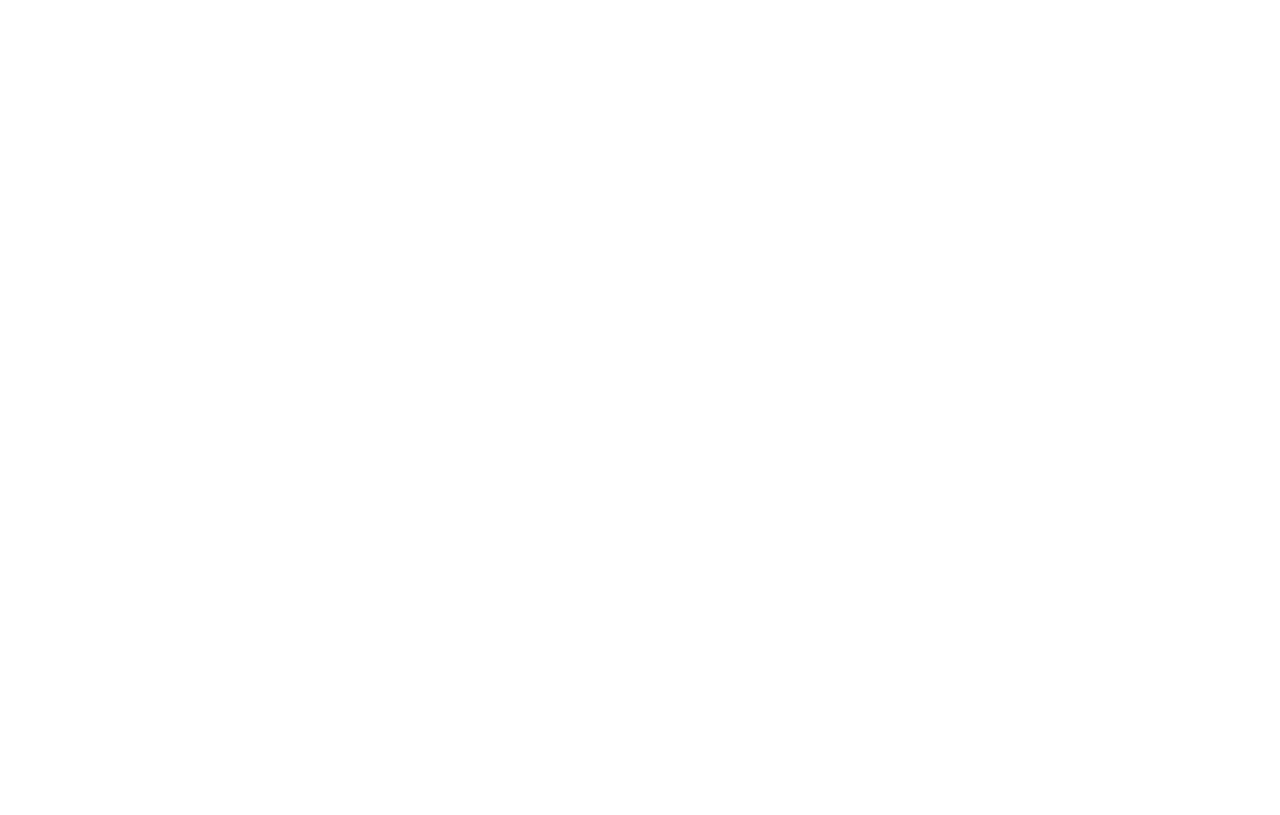
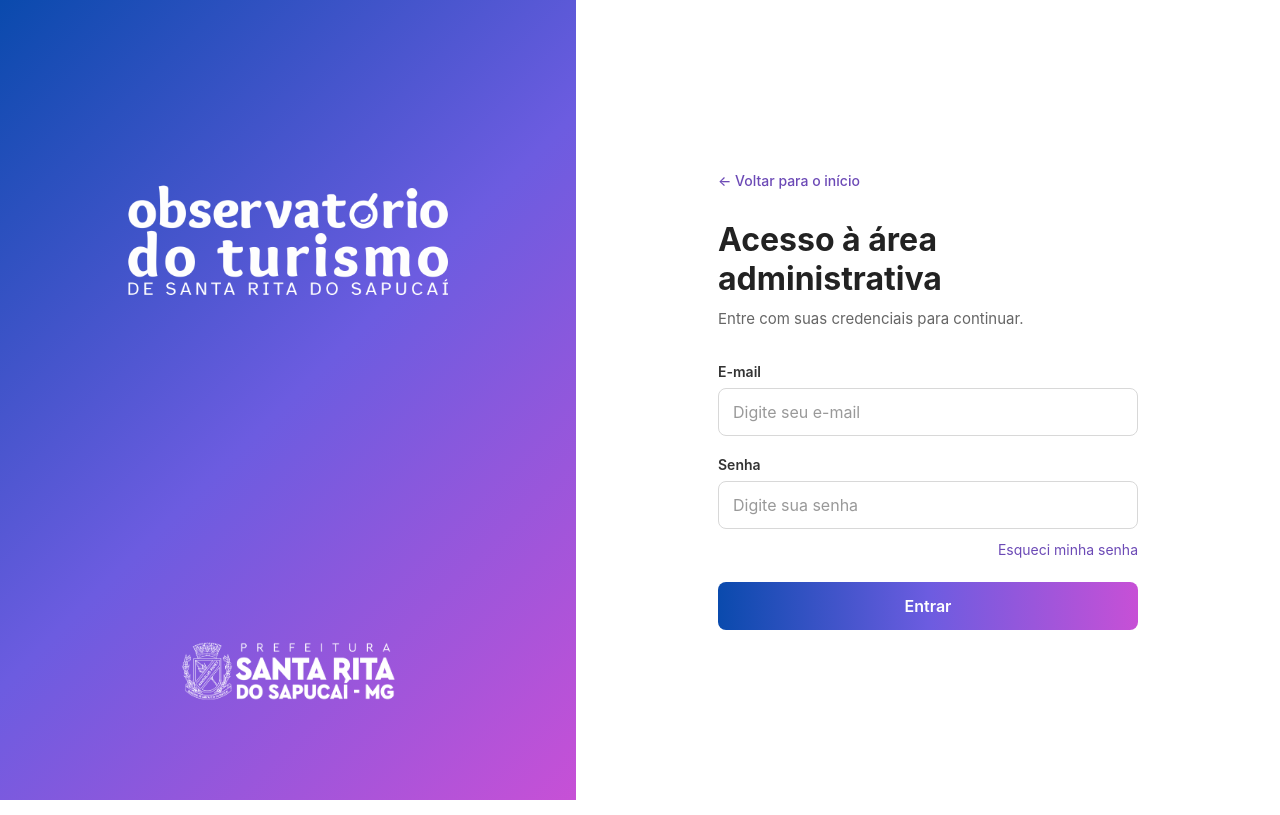
Before and after one commit to GabrielGuimaraes12/observatorio-turismo-srs, a React (Vite) app in the folder frontend/: page /login in a window 1280 px wide. Before the commit this address had no page. Built offline with nearby package versions, Linux system fonts and the light colour scheme.

Commit message:
feat: implement frontend admin login page

```diff
--- a/frontend/index.html
+++ b/frontend/index.html
@@ -4,7 +4,7 @@
     <meta charset="UTF-8" />
     <link rel="icon" type="image/svg+xml" href="/favicon.svg" />
     <meta name="viewport" content="width=device-width, initial-scale=1.0" />
-    <title>frontend</title>
+    <title>Observatório do Turismo</title>
   </head>
   <body>
     <div id="root"></div>
--- a/frontend/src/App.tsx
+++ b/frontend/src/App.tsx
@@ -2,6 +2,7 @@
 import { Home } from './pages/Home/Home';
 import { Dashboard } from './pages/Dashboard/Dashboard';
 import { Reports } from './pages/Reports/Reports';
+import { Login } from './pages/Login/Login';
 
 function App() {
   return (
@@ -10,6 +11,7 @@
         <Route path="/" element={<Home />} />
         <Route path="/indicadores" element={<Dashboard />} />
         <Route path="/relatorios" element={<Reports />} />
+        <Route path="/login" element={<Login />} />
       </Routes>
     </BrowserRouter>
   );
--- a/frontend/src/components/layout/Header.tsx
+++ b/frontend/src/components/layout/Header.tsx
@@ -47,15 +47,10 @@
             Relatórios
           </NavLink>
 
-          <NavLink
-            to="/login"
-            className={({ isActive }) =>
-              `nav-link ${isActive ? 'active' : ''}`
-            }
-          >
+          <a href="/login" className="nav-link">
             <span className="nav-icon"></span>
-            Login
-          </NavLink>
+            Entrar
+          </a>
 
         </nav>
 
--- /dev/null
+++ b/frontend/src/pages/Login/Login.css
@@ -0,0 +1,174 @@
+.login-page {
+  min-height: 100vh;
+  display: flex;
+  background: #ffffff;
+}
+
+/* Lado esquerdo */
+
+.login-brand {
+  width: 45%;
+  min-height: 100vh;
+  display: flex;
+  align-items: center;
+  justify-content: center;
+  padding: 48px;
+  background: linear-gradient(135deg, #0a4aad, #6c5ce0, #c750d6);
+  color: #ffffff;
+}
+
+.login-brand-content {
+  width: 100%;
+  max-width: 560px;
+  height: 100%;
+  display: flex;
+  flex-direction: column;
+  align-items: center;
+  justify-content: center;
+}
+
+.login-observatorio-logo {
+  width: 500px;
+  height: 190px;
+  object-fit: contain;
+  margin-top: -50px;
+}
+
+.login-prefeitura-logo {
+  width: 650px;
+  height: 270px;
+  object-fit: contain;
+  margin-top: 210px;
+  margin-bottom: -210px;
+}
+/* Lado direito */
+
+.login-form-section {
+  flex: 1;
+  display: flex;
+  align-items: center;
+  justify-content: center;
+  padding: 48px;
+}
+
+.login-form-container {
+  width: 100%;
+  max-width: 420px;
+}
+
+.login-form-container h2 {
+  margin: 0 0 10px;
+  font-size: 32px;
+  line-height: 1.2;
+  color: #222222;
+}
+
+.login-subtitle {
+  margin: 0 0 32px;
+  font-size: 15px;
+  line-height: 1.5;
+  color: #666666;
+}
+
+.back-home {
+  display: inline-block;
+  margin-bottom: 32px;
+  color: #6c4ab6;
+  font-size: 14px;
+  font-weight: 500;
+  text-decoration: none;
+}
+
+.back-home:hover {
+  text-decoration: underline;
+}
+
+/* Formulário */
+
+.login-form {
+  display: flex;
+  flex-direction: column;
+}
+
+.login-form label {
+  margin-bottom: 8px;
+  font-size: 14px;
+  font-weight: 600;
+  color: #333333;
+}
+
+.login-form input {
+  width: 100%;
+  height: 48px;
+  margin-bottom: 20px;
+  padding: 0 14px;
+  border: 1px solid #d8d8d8;
+  border-radius: 8px;
+  background: #ffffff;
+  color: #222222;
+  font-size: 16px;
+}
+
+.login-form input::placeholder {
+  color: #999999;
+}
+
+.login-form input:focus {
+  outline: none;
+  border-color: #6c5ce0;
+  box-shadow: 0 0 0 3px rgba(108, 92, 224, 0.12);
+}
+
+.forgot-password {
+  align-self: flex-end;
+  margin-top: -8px;
+  margin-bottom: 24px;
+  color: #6c4ab6;
+  font-size: 14px;
+  text-decoration: none;
+}
+
+.forgot-password:hover {
+  text-decoration: underline;
+}
+
+.login-button {
+  width: 100%;
+  height: 48px;
+  border: none;
+  border-radius: 8px;
+  background: linear-gradient(90deg, #0a4aad, #6c5ce0, #c750d6);
+  color: #ffffff;
+  font-size: 16px;
+  font-weight: 600;
+  cursor: pointer;
+}
+
+.login-button:hover {
+  opacity: 0.9;
+}
+
+/* Responsividade */
+
+@media (max-width: 800px) {
+  .login-page {
+    flex-direction: column;
+  }
+
+  .login-brand {
+    width: 100%;
+    min-height: 240px;
+    padding: 32px 24px;
+  }
+
+  .login-form-section {
+    padding: 40px 24px 56px;
+  }
+
+  .login-error {
+    margin-top: -14px;
+    margin-bottom: 16px;
+    font-size: 13px;
+    color: #d32f2f;
+  }
+}
--- /dev/null
+++ b/frontend/src/pages/Login/Login.tsx
@@ -0,0 +1,123 @@
+import { type FormEvent, useState } from 'react';
+import { Link } from 'react-router-dom';
+import './Login.css';
+
+import logoObservatorioBranco from '../../assets/logo-observatorio-branco.png';
+import logoPrefeituraBranco from '../../assets/logo-prefeitura-branco.png';
+
+export function Login() {
+  const [email, setEmail] = useState('');
+  const [password, setPassword] = useState('');
+
+  const [emailError, setEmailError] = useState('');
+  const [passwordError, setPasswordError] = useState('');
+
+  function handleSubmit(event: FormEvent<HTMLFormElement>){
+    event.preventDefault();
+
+    let hasError = false;
+
+    setEmailError('');
+    setPasswordError('');
+
+    if(!email.trim()){
+        setEmailError('Informe seu e-mail.');
+        hasError = true;
+    }
+
+    if(!password.trim()){
+        setPasswordError('Informe sua senha.');
+        hasError = true;
+    }
+
+    if (email && !email.includes('@')){
+        setEmailError('Informe um e-mail válido!');
+        hasError = true;
+    }
+
+    if (hasError){
+        return;
+    }
+
+    console.log('Dados de login:', {
+        email, password
+    });
+  }
+
+  return (
+    <div className="login-page">
+     <section className="login-brand">
+        <div className="login-brand-content">
+            <img
+            src={logoObservatorioBranco}
+            alt="Observatório do Turismo de Santa Rita do Sapucaí"
+            className="login-observatorio-logo"
+            />
+
+            <img
+            src={logoPrefeituraBranco}
+            alt="Prefeitura de Santa Rita do Sapucaí"
+            className="login-prefeitura-logo"
+            />
+        </div>
+     </section>
+
+      <section className="login-form-section">
+        <div className="login-form-container">
+            <Link to="/" className="back-home">
+            ← Voltar para o início
+            </Link>
+          <h2>Acesso à área administrativa</h2>
+          <p className="login-subtitle">
+            Entre com suas credenciais para continuar.
+          </p>
+
+          <form className="login-form" onSubmit={handleSubmit}>
+            <label htmlFor="email">E-mail</label>
+            <input
+              id="email"
+              type="email"
+              value={email}
+              onChange={(event) => {
+                setEmail(event.target.value);
+                setEmailError('');
+            }}
+              placeholder="Digite seu e-mail"
+            />
+
+            {emailError && (<span className="login-error">
+                {emailError}
+                </span>
+            )}
+
+            <label htmlFor="password">Senha</label>
+            <input
+              id="password"
+              type="password"
+              value={password}
+              onChange={(event) => {
+                setPassword(event.target.value);
+                setPasswordError('');
+            }}
+              placeholder="Digite sua senha"
+            />
+
+            {passwordError && (
+                <span className="login-error">
+                    {passwordError}
+                </span>
+            )}
+
+            <a href="#" className="forgot-password">
+              Esqueci minha senha
+            </a>
+
+            <button type="submit" className="login-button">
+              Entrar
+            </button>
+          </form>
+        </div>
+      </section>
+    </div>
+  );
+}
```
Also changed, not shown: frontend/src/assets/logo-observatorio-branco.png (added), frontend/src/assets/logo-prefeitura-branco.png (added).
